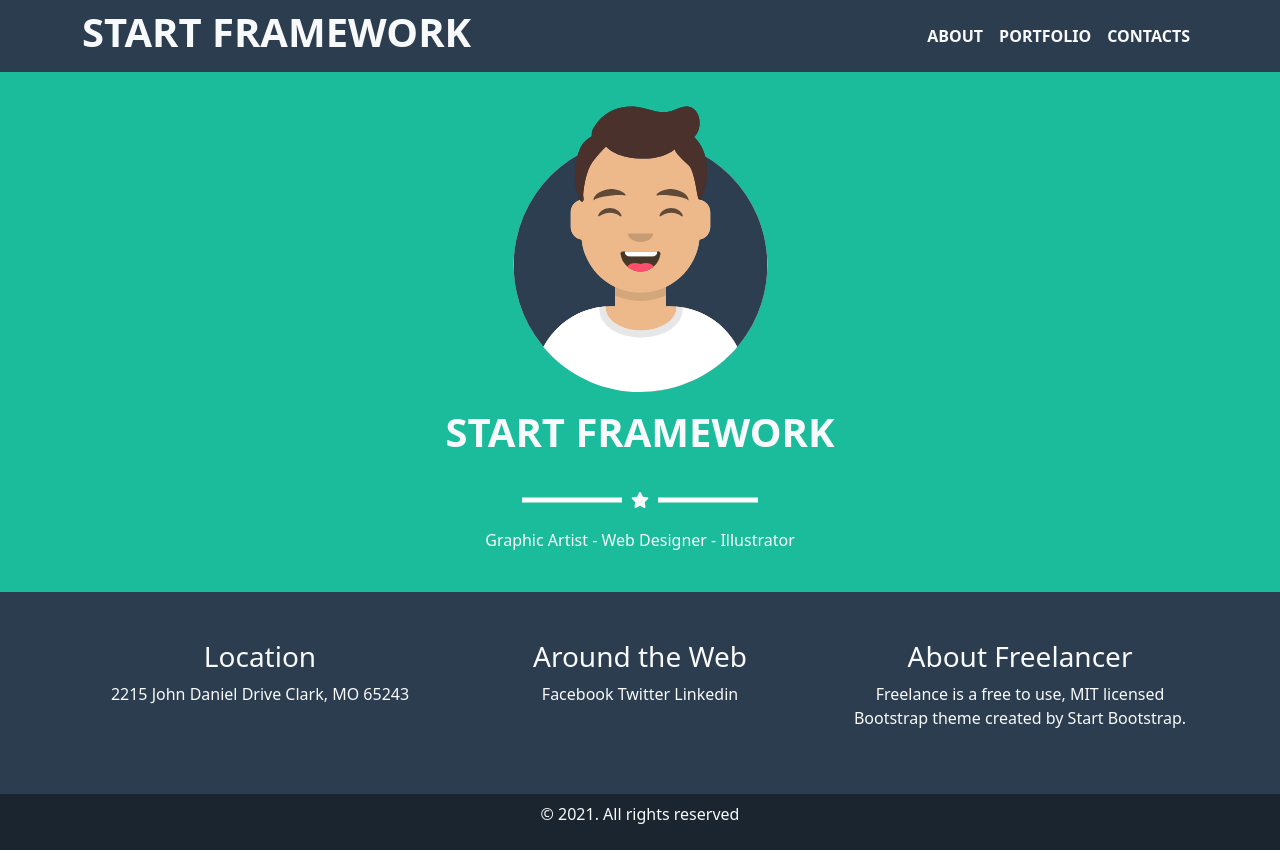
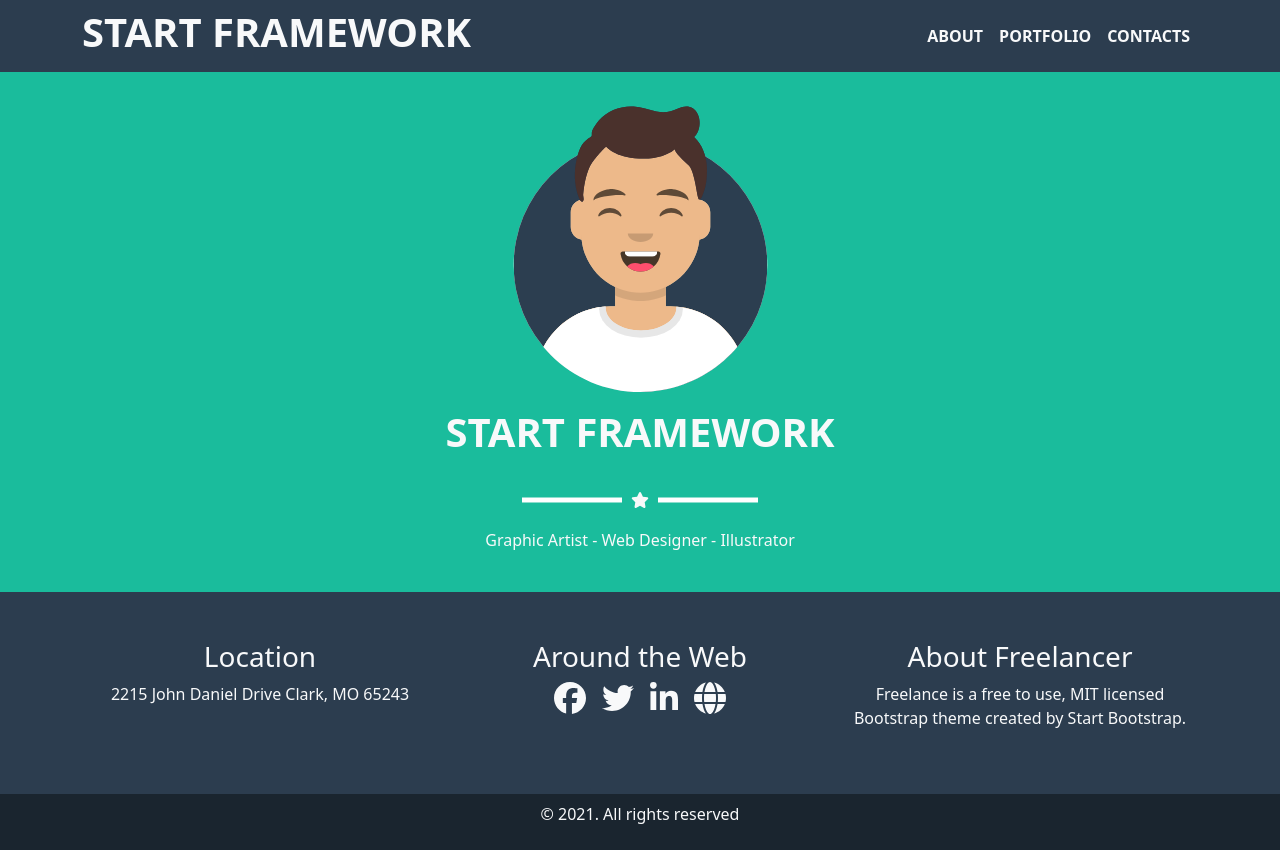
Before and after one commit to elforgaani/react-portfolio-tutorial, a React (Create React App) app: page / in a window 1280 px wide. Built offline with nearby package versions, Linux system fonts and the light colour scheme.

Commit message:
Edit Components!

```diff
--- a/src/components/Contacts/components/InputField.tsx
+++ b/src/components/Contacts/components/InputField.tsx
@@ -2,7 +2,7 @@ const InputField = ({ label }: { label: string }) => {
     return (
         <div className="col-md-12">
             <div className="input text-center d-flex justify-content-center align-items-center">
-                <input type="text" placeholder={label} className="w-50 my-3 form-control border-0 border-bottom py-3 position-relative" />
+                <input style={{ boxShadow: "none" }} type="text" placeholder={label} className="w-50 my-3 form-control border-0 border-bottom py-3 position-relative" />
             </div>
         </div>
     );
--- a/src/components/Footer/Footer.tsx
+++ b/src/components/Footer/Footer.tsx
@@ -10,7 +10,7 @@ const Footer = (): JSX.Element => {
         },
         {
             title: 'Around the Web',
-            description: 'Facebook Twitter Linkedin'
+            description: ''
         },
         {
             title: 'About Freelancer',
--- a/src/components/Footer/components/FooterCmp.tsx
+++ b/src/components/Footer/components/FooterCmp.tsx
@@ -1,9 +1,30 @@
-const FooterCmp = (props: any):JSX.Element => {
+import { faFacebook, faLinkedinIn, faTwitter } from "@fortawesome/free-brands-svg-icons";
+import { faGlobe } from "@fortawesome/free-solid-svg-icons";
+import { FontAwesomeIcon } from "@fortawesome/react-fontawesome";
+
+
+const FooterCmp = (props: any): JSX.Element => {
+
+    const FooterCmpIcons = () => {
+        return (
+            <div className="d-flex justify-content-center align-items-center">
+
+
+                <div className="icon mx-2"><FontAwesomeIcon size="2x" icon={faFacebook} /></div>
+                <div className="icon mx-2"><FontAwesomeIcon size="2x" icon={faTwitter} /></div>
+                <div className="icon mx-2"><FontAwesomeIcon size="2x" icon={faLinkedinIn} /></div>
+                <div className="icon mx-2"><FontAwesomeIcon size="2x" icon={faGlobe} /></div>
+
+            </div>
+        )
+    }
     console.log(props.title);
     return (
         <div className="col-md-4">
             <div className="text-center py-5"><h3>{props.title}</h3>
-                <p>{props.description}</p></div>
+                {props.description === '' ?
+                    <FooterCmpIcons /> : <p>{props.description}</p>}
+            </div>
         </div>
     )
 }
```
